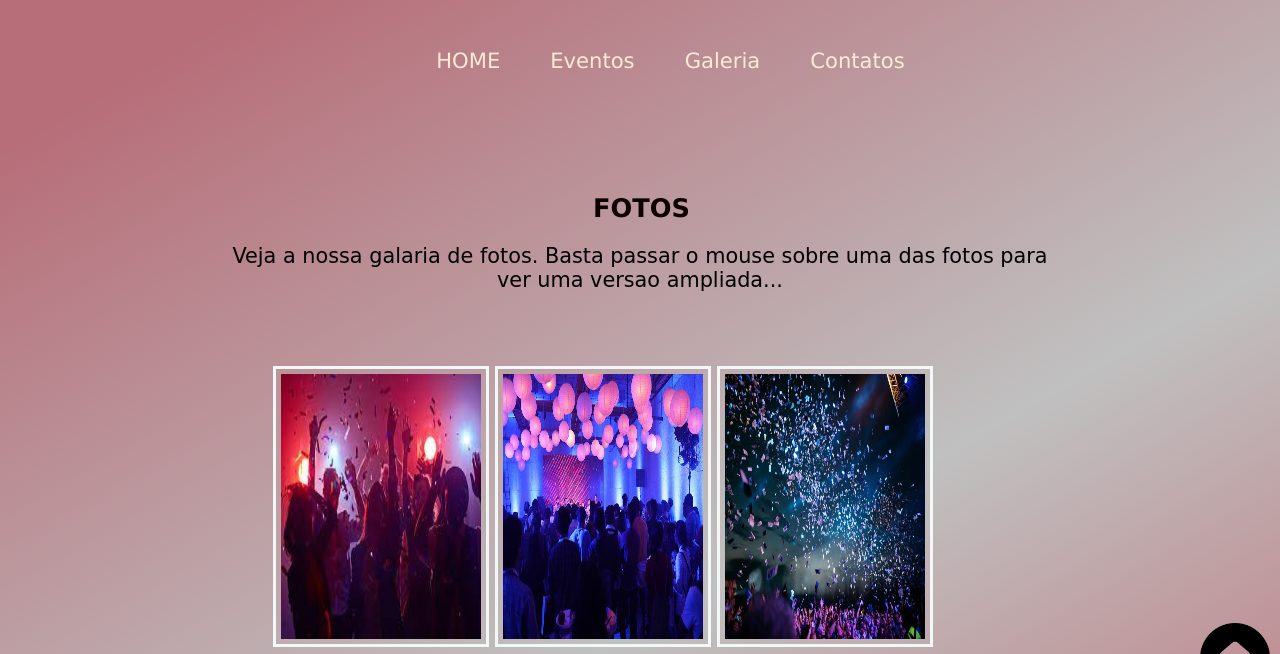
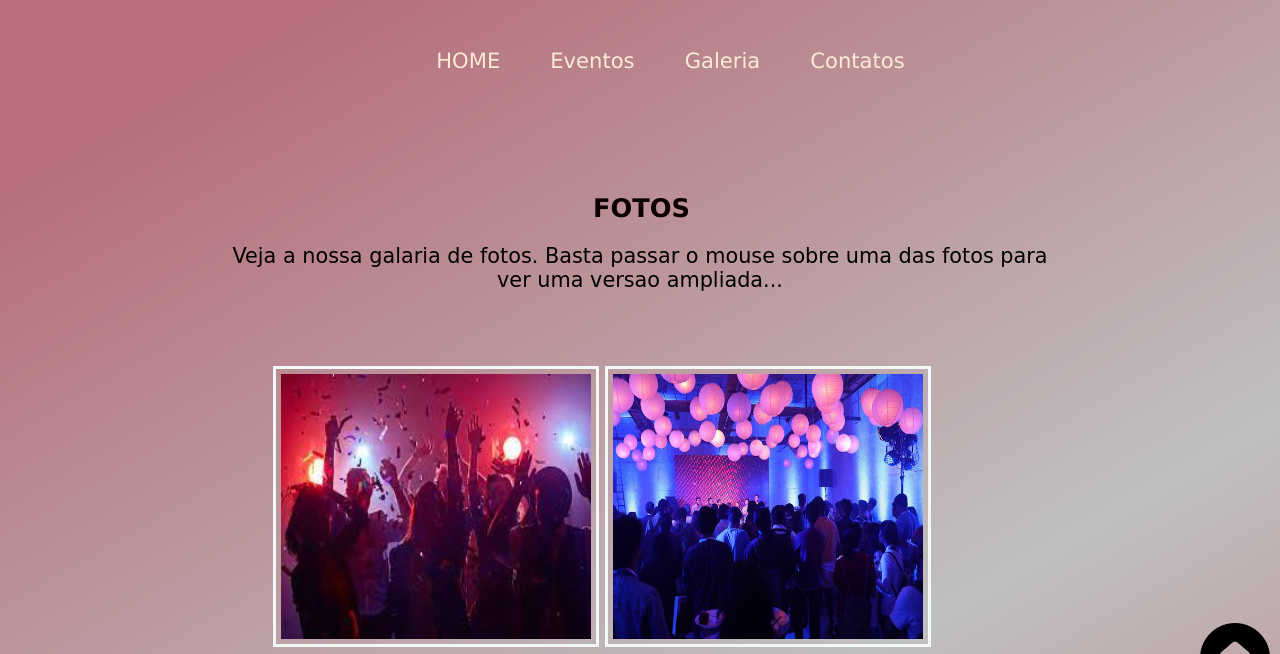
Before and after one commit to Dvddias/BUffet_web, a plain HTML site: page galeria.html in a window 1280 px wide. Shown: the part 67-721 px from the top of the page. Drawn offline with Linux system fonts and the light colour scheme; a web font is replaced by a local one.

Commit message:
arrumei a galeria

```diff
--- a/css/galeria.css
+++ b/css/galeria.css
@@ -17,7 +17,7 @@
 }
 
 .galeria_fotos img{
-    width: 200px;
+    width: 310px;
     height: 265px;
     padding: 5px;
     border: 3px solid rgb(242, 247, 248);
```
